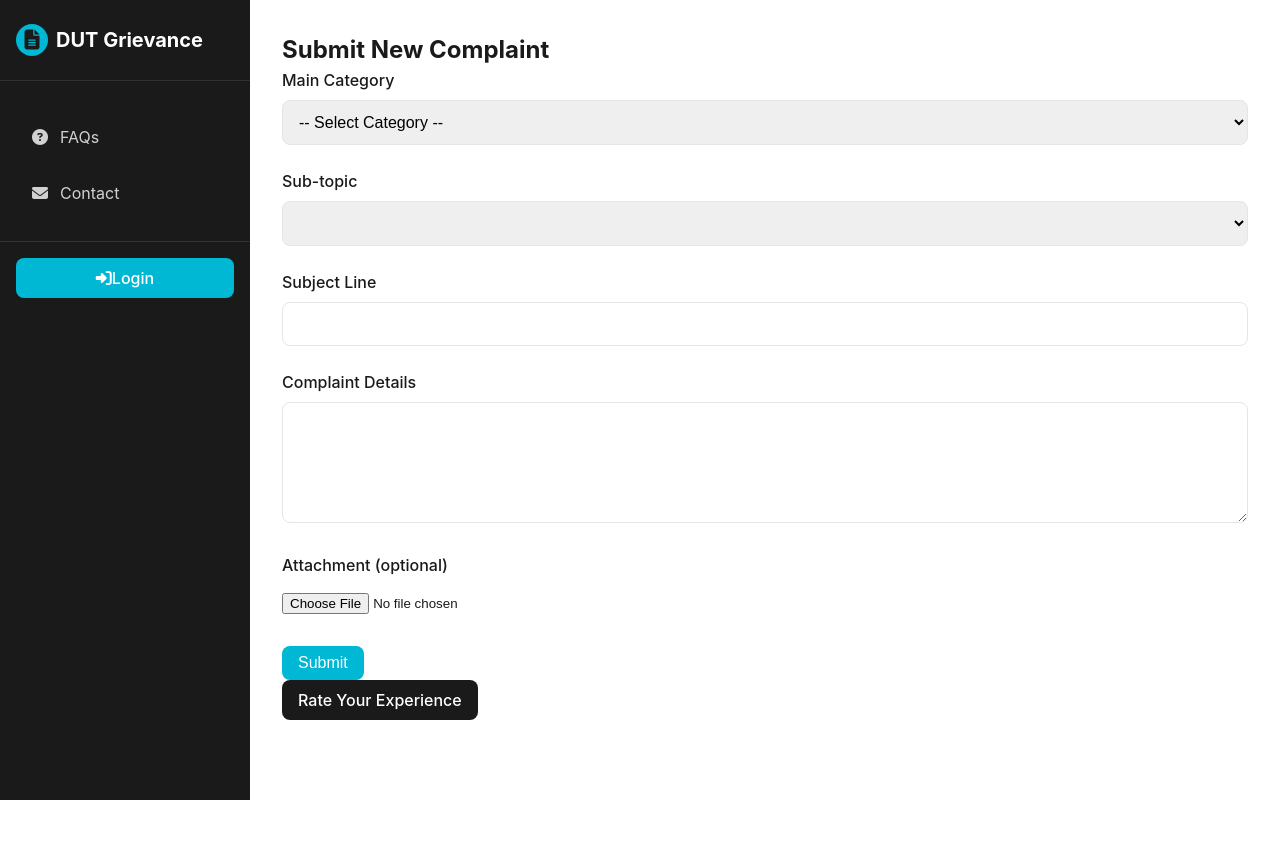
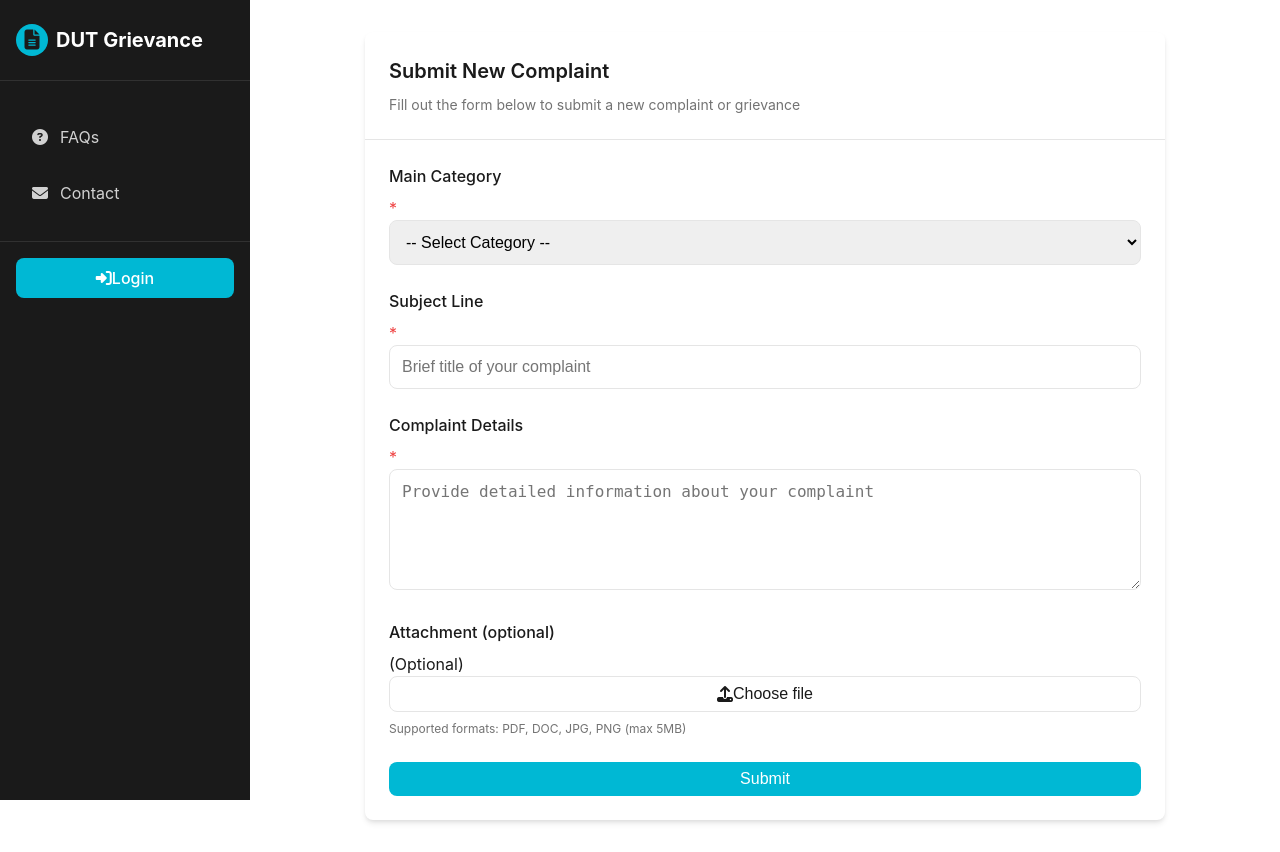
Before and after one commit to KaylinR7/DUTGrievancePortal, a Flask app: template DUTGrievancePortal/templates/complaint.html in a window 1280 px wide. Before the commit the page ends 800 px from the top, so only its background shows below. Run offline with Flask 2, Linux system fonts and the light colour scheme; the template is opened without the code that fills it: values that come from a table or form of the project are taken from there, others are empty; parts of the project's set-up code (start-up, migrations or seed data) failed here and were passed over; some libraries are stand-ins or nearby versions.

Commit message:
Updated complaint.html

```diff
--- a/DUTGrievancePortal/templates/complaint.html
+++ b/DUTGrievancePortal/templates/complaint.html
@@ -1,62 +1,81 @@
 {% extends "base.html" %}
 
 {% block content %}
-<div class="complaint-container">
-    <h2>Submit New Complaint</h2>
+<div class="card" style="max-width: 800px; margin: 0 auto;">
+    <div class="card-header">
+        <h2 class="card-title">Submit New Complaint</h2>
+        <p class="card-description">Fill out the form below to submit a new complaint or grievance</p>
+    </div>
+    <div class="card-content">
         <form method="POST" enctype="multipart/form-data">
             {{ form.hidden_tag() }}
 
             <div class="form-group">
                 {{ form.category.label }}
+                <span style="color: var(--destructive);">*</span>
                 {{ form.category(class="form-control") }}
                 {% for error in form.category.errors %}
-            <span class="text-danger">{{ error }}</span>
+                <span style="color: var(--destructive); font-size: 0.875rem;">{{ error }}</span>
                 {% endfor %}
             </div>
 
-        <div class="form-group" id="sub-topic-group">
+            <div class="form-group" id="sub-topic-group" style="display: none;">
                 {{ form.sub_topic.label }}
+                <span style="color: var(--destructive);">*</span>
                 {{ form.sub_topic(class="form-control") }}
                 {% for error in form.sub_topic.errors %}
-            <span class="text-danger">{{ error }}</span>
+                <span style="color: var(--destructive); font-size: 0.875rem;">{{ error }}</span>
                 {% endfor %}
             </div>
 
             <div class="form-group" id="subject-line-group">
                 {{ form.subject_line.label }}
-            {{ form.subject_line(class="form-control") }}
+                <span style="color: var(--destructive);">*</span>
+                {{ form.subject_line(class="form-control", placeholder="Brief title of your complaint") }}
                 {% for error in form.subject_line.errors %}
-            <span class="text-danger">{{ error }}</span>
+                <span style="color: var(--destructive); font-size: 0.875rem;">{{ error }}</span>
                 {% endfor %}
             </div>
 
             <div class="form-group">
                 {{ form.description.label }}
-            {{ form.description(class="form-control", rows=5) }}
+                <span style="color: var(--destructive);">*</span>
+                {{ form.description(class="form-control", rows=5, placeholder="Provide detailed information about your complaint") }}
                 {% for error in form.description.errors %}
-            <span class="text-danger">{{ error }}</span>
+                <span style="color: var(--destructive); font-size: 0.875rem;">{{ error }}</span>
                 {% endfor %}
             </div>
 
             <div class="form-group">
-            {{ form.attachment.label }}
-            {{ form.attachment(class="form-control-file") }}
+                {{ form.attachment.label }} (Optional)
+                <div style="display: flex; align-items: center; gap: 0.5rem;">
+                    {{ form.attachment(class="form-control-file", style="display: none;", id="file-input") }}
+                    <button type="button" class="btn btn-outline" onclick="document.getElementById('file-input').click();" style="flex: 1;">
+                        <i class="fas fa-upload"></i>
+                        <span id="file-name">Choose file</span>
+                    </button>
+                    <button type="button" id="clear-file" class="btn btn-outline" style="display: none;">
+                        Clear
+                    </button>
+                </div>
+                <p style="font-size: 0.75rem; color: var(--muted-foreground); margin-top: 0.5rem;">
+                    Supported formats: PDF, DOC, JPG, PNG (max 5MB)
+                </p>
                 {% for error in form.attachment.errors %}
-            <span class="text-danger">{{ error }}</span>
+                <span style="color: var(--destructive); font-size: 0.875rem;">{{ error }}</span>
                 {% endfor %}
             </div>
 
-        {{ form.submit(class="btn btn-primary") }}
+            {{ form.submit(class="btn btn-primary", style="width: 100%;") }}
         </form>
     </div>
-<div class="text-center mt-4">
-    <a href="{{ url_for('rating') }}" class="btn btn-secondary">Rate Your Experience</a>
 </div>
 
 <script>
     document.getElementById('category').addEventListener('change', function () {
         const category = this.value;
         const subTopicSelect = document.getElementById('sub_topic');
+        const subTopicGroup = document.getElementById('sub-topic-group');
 
         // Clear existing options
         subTopicSelect.innerHTML = '';
@@ -82,7 +101,6 @@
             general: []
         };
 
-        // Add new options
         if (category && category !== 'general') {
             subTopics[category].forEach(([value, text]) => {
                 const option = document.createElement('option');
@@ -90,10 +108,31 @@
                 option.textContent = text;
                 subTopicSelect.appendChild(option);
             });
-            document.getElementById('sub-topic-group').style.display = 'block';
+            subTopicGroup.style.display = 'block';
+            // Add animation
+            subTopicGroup.style.animation = 'slideInFromTop 0.3s ease-out';
         } else {
-            document.getElementById('sub-topic-group').style.display = 'none';
+            subTopicGroup.style.display = 'none';
         }
+    });
+
+    // File input handling
+    document.getElementById('file-input').addEventListener('change', function () {
+        const fileName = this.files[0] ? this.files[0].name : 'Choose file';
+        document.getElementById('file-name').textContent = fileName;
+
+        if (this.files[0]) {
+            document.getElementById('clear-file').style.display = 'block';
+        } else {
+            document.getElementById('clear-file').style.display = 'none';
+        }
+    });
+
+    document.getElementById('clear-file').addEventListener('click', function () {
+        const fileInput = document.getElementById('file-input');
+        fileInput.value = '';
+        document.getElementById('file-name').textContent = 'Choose file';
+        this.style.display = 'none';
     });
 </script>
 {% endblock %}
```
Lines whose indentation alone changed are shown as unchanged.
